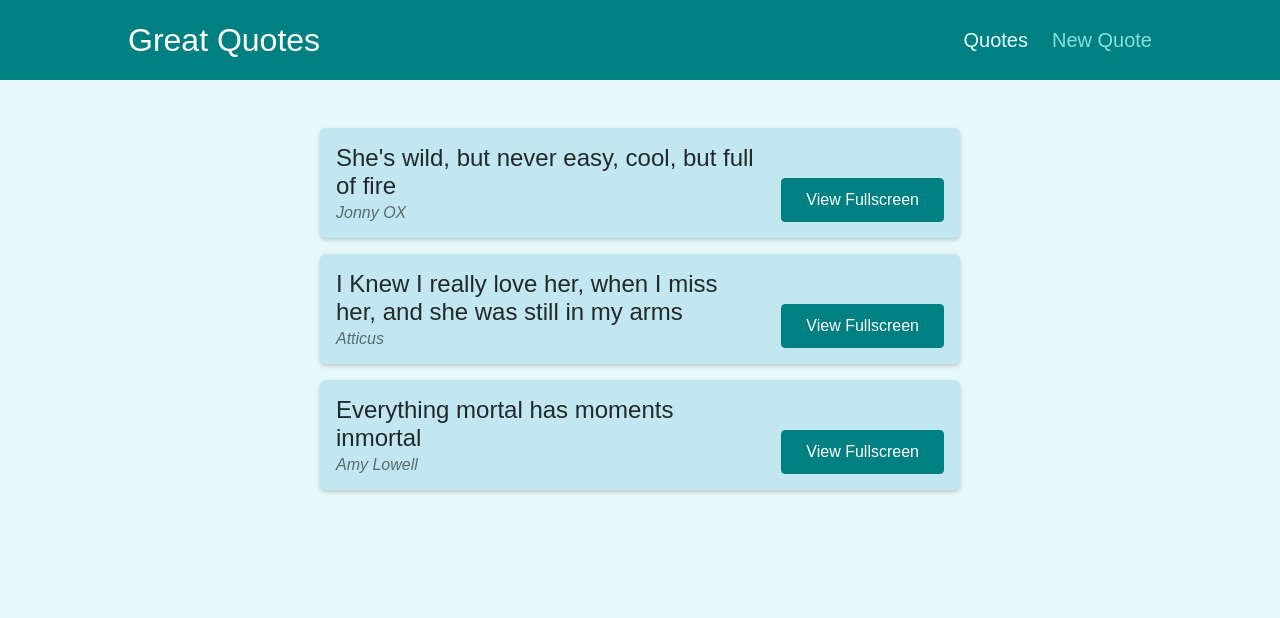
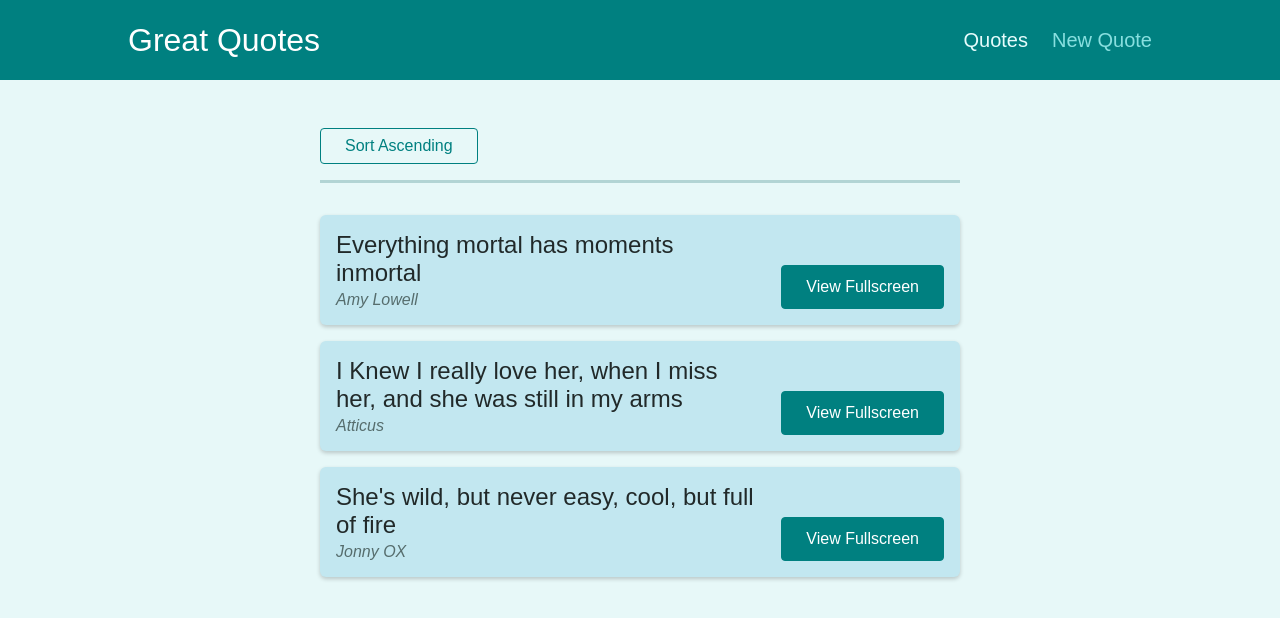
Before and after one commit to Almsrr/great-quotes, a React (Create React App) app: page /quotes in a window 1280 px wide. Shown: the top 618 px of the page. Built offline with nearby package versions, Linux system fonts and the light colour scheme.

Commit message:
sort quotes based on query param

```diff
--- a/src/components/quotes/QuoteForm.js
+++ b/src/components/quotes/QuoteForm.js
@@ -8,7 +8,7 @@
 const QuoteForm = (props) => {
   const authorInputRef = useRef();
   const textInputRef = useRef();
-  const [isEntering, setIsEntering] = useState();
+  const [isEntering, setIsEntering] = useState(false);
 
   function submitFormHandler(event) {
     event.preventDefault();
--- a/src/components/quotes/QuoteList.js
+++ b/src/components/quotes/QuoteList.js
@@ -1,13 +1,41 @@
-import { Fragment } from 'react';
+import { Fragment } from "react";
+import { useHistory, useLocation } from "react-router-dom";
 
-import QuoteItem from './QuoteItem';
-import classes from './QuoteList.module.css';
+import QuoteItem from "./QuoteItem";
+import classes from "./QuoteList.module.css";
+
+const sortQuotes = (quotes, ascending) => {
+  return quotes.sort((quoteA, quoteB) => {
+    if (ascending) {
+      return quoteA.id > quoteB.id ? 1 : -1;
+    } else {
+      return quoteA.id < quoteB.id ? 1 : -1;
+    }
+  });
+};
 
 const QuoteList = (props) => {
+  const history = useHistory();
+  const location = useLocation();
+
+  const queryParams = new URLSearchParams(location.search);
+  const isSortingAscending = queryParams.get("sort") === "asc";
+
+  const changeSortingHandler = () => {
+    history.replace("/quotes?sort=" + (isSortingAscending ? "des" : "asc"));
+  };
+
+  const sortedQuotes = sortQuotes(props.quotes, isSortingAscending);
+
   return (
     <Fragment>
+      <div className={classes.sorting}>
+        <button onClick={changeSortingHandler}>
+          Sort {isSortingAscending ? "Descending" : "Ascending"}
+        </button>
+      </div>
       <ul className={classes.list}>
-        {props.quotes.map((quote) => (
+        {sortedQuotes.map((quote) => (
           <QuoteItem
             key={quote.id}
             id={quote.id}
```
